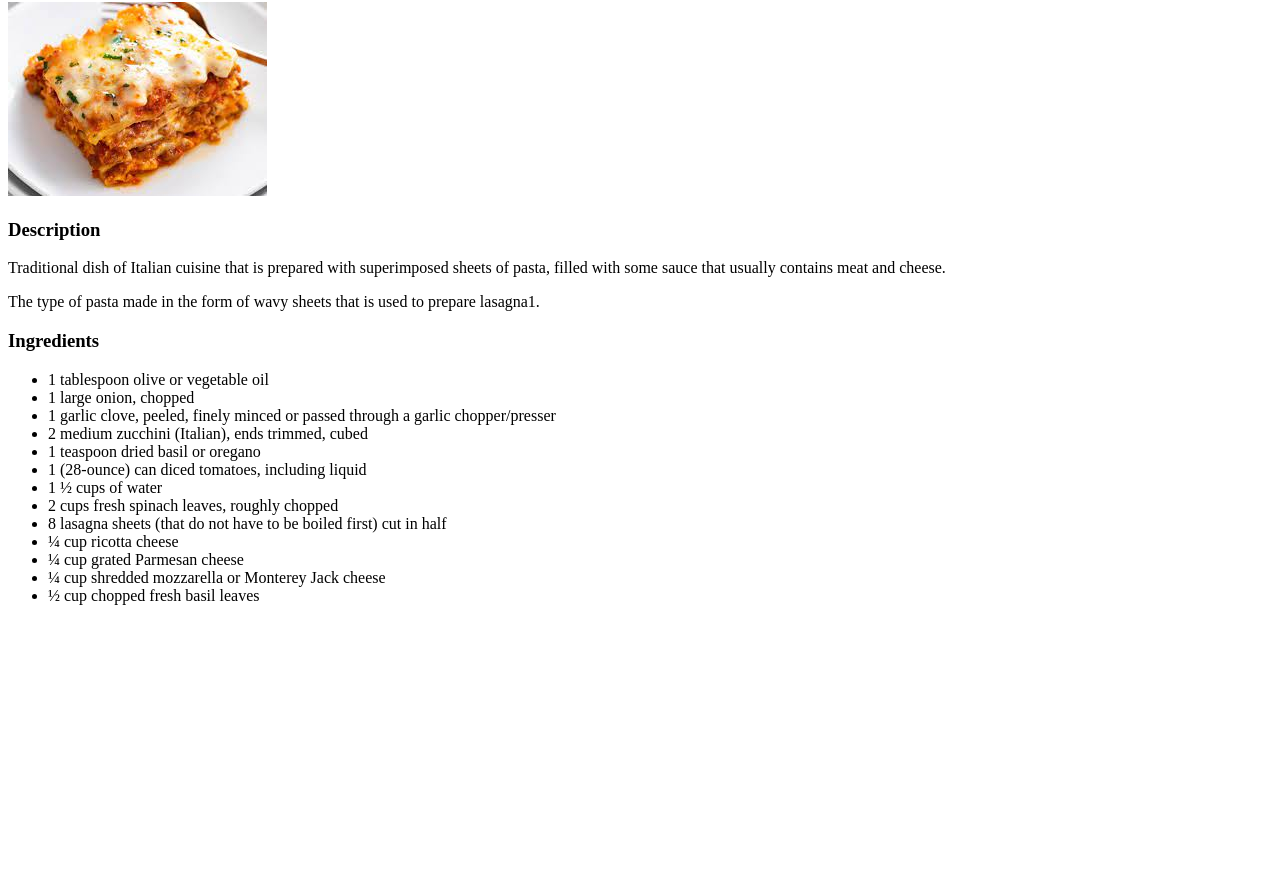
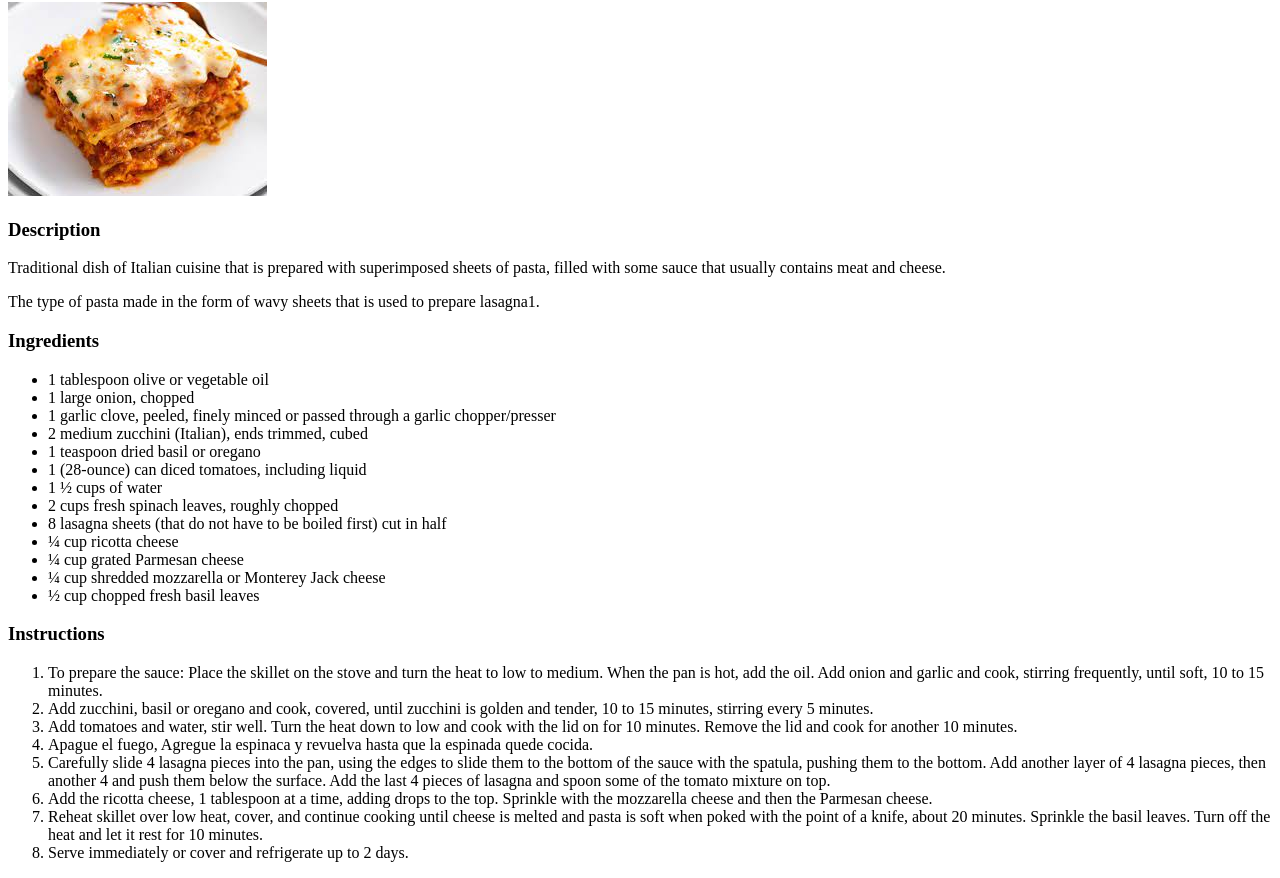
Before and after one commit to petenin23/odin-recipes, a plain HTML site: page recipes/lasagna.html in a window 1280 px wide. Shown: the part 78-956 px from the top of the page. Before the commit the page ends 800 px from the top, so only its background shows below. Drawn offline with Linux system fonts and the light colour scheme.

Commit message:
Add recipes and lasagna.html

```diff
--- a/recipes/lasagna.html
+++ b/recipes/lasagna.html
@@ -31,5 +31,17 @@
             <li>¼ cup shredded mozzarella or Monterey Jack cheese</li>
             <li>½ cup chopped fresh basil leaves</li>
         </ul>
+
+        <h3>Instructions</h3>
+        <ol>
+            <li>To prepare the sauce: Place the skillet on the stove and turn the heat to low to medium. When the pan is hot, add the oil. Add onion and garlic and cook, stirring frequently, until soft, 10 to 15 minutes.</li>
+            <li>Add zucchini, basil or oregano and cook, covered, until zucchini is golden and tender, 10 to 15 minutes, stirring every 5 minutes.</li>
+            <li>Add tomatoes and water, stir well. Turn the heat down to low and cook with the lid on for 10 minutes. Remove the lid and cook for another 10 minutes.</li>
+            <li>Apague el fuego, Agregue la espinaca y revuelva hasta que la espinada quede cocida.</li>
+            <li>Carefully slide 4 lasagna pieces into the pan, using the edges to slide them to the bottom of the sauce with the spatula, pushing them to the bottom. Add another layer of 4 lasagna pieces, then another 4 and push them below the surface. Add the last 4 pieces of lasagna and spoon some of the tomato mixture on top.</li>
+            <li>Add the ricotta cheese, 1 tablespoon at a time, adding drops to the top. Sprinkle with the mozzarella cheese and then the Parmesan cheese.</li>
+            <li>Reheat skillet over low heat, cover, and continue cooking until cheese is melted and pasta is soft when poked with the point of a knife, about 20 minutes. Sprinkle the basil leaves. Turn off the heat and let it rest for 10 minutes.</li>
+            <li>Serve immediately or cover and refrigerate up to 2 days.</li>
+        </ol>
     </body>
     </html>
```
